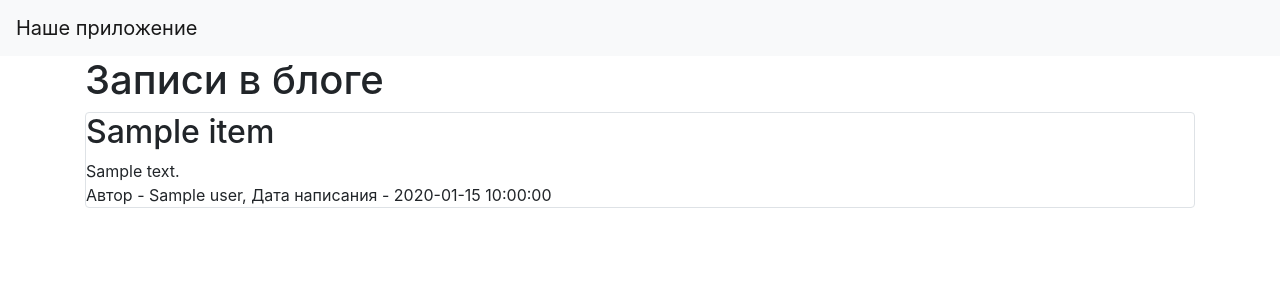
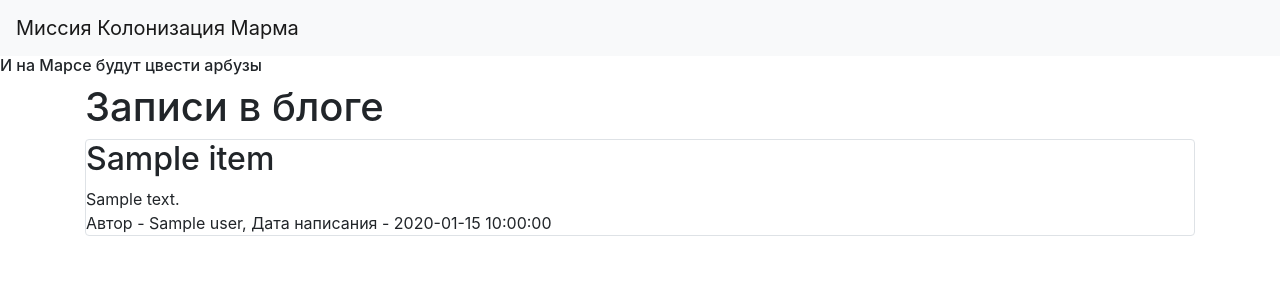
Before and after one commit to DJStArbuzz/WEB.-flask-sqlalchemy, a Flask app: template templates/index.html in a window 1280 px wide. Shown: the top 300 px of the page. Run offline with Flask 3, Linux system fonts and the light colour scheme; the template is opened without the code that fills it: most values are stand-ins (such as "Sample title", 1, 10 or a date in 2020); some libraries are stand-ins or nearby versions.

Commit message:
Add files via upload

```diff
--- a/templates/base.html
+++ b/templates/base.html
@@ -12,10 +12,11 @@
 <body>
 <header>
     <nav class="navbar navbar-light bg-light">
-        <a class="navbar-brand" href="#">Наше приложение</a>
+        <a class="navbar-brand" href="#">Миссия Колонизация Марма</a>
     </nav>
 </header>
 <!-- Begin page content -->
+<h6>И на Марсе будут цвести арбузы</h6>
 <main role="main" class="container">
     {% block content %}{% endblock %}
 </main>
```
